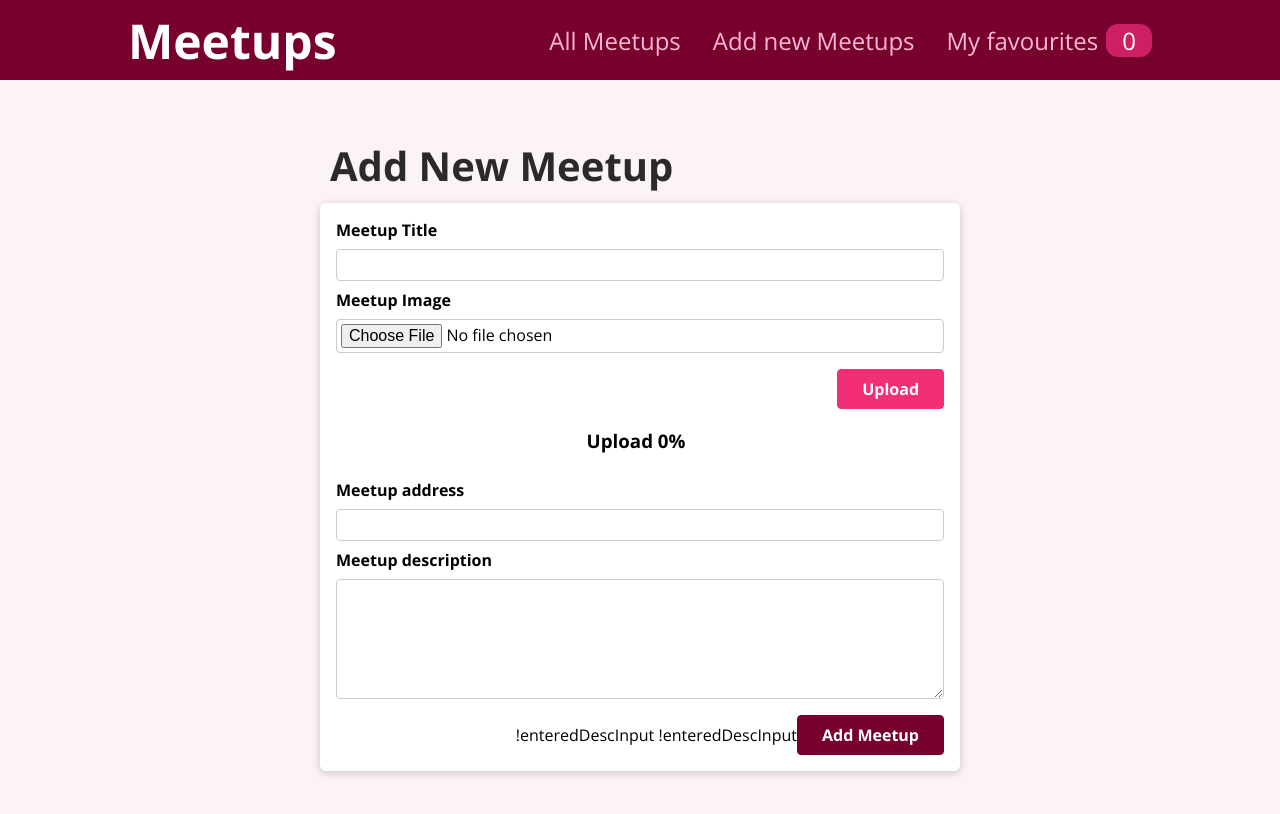
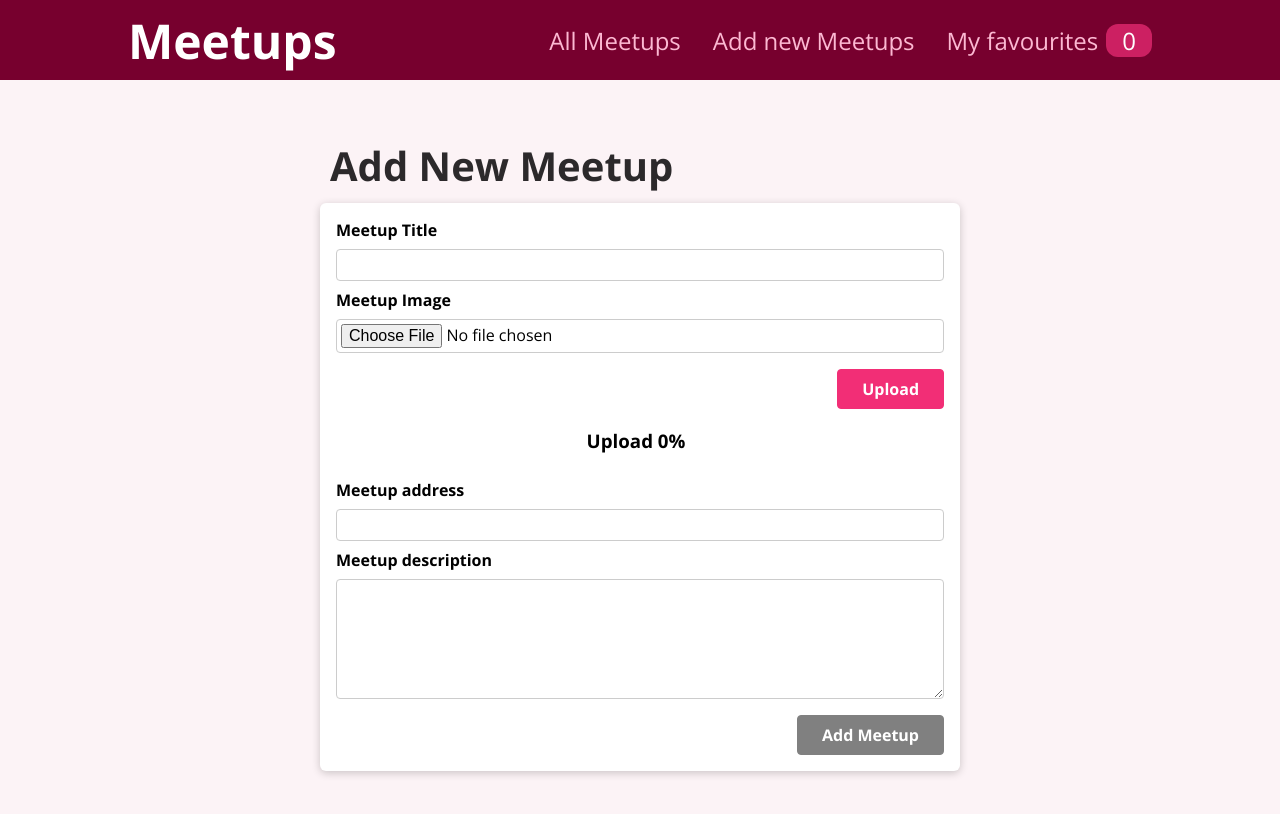
Before and after one commit to jinjialij/react-meet-up, a React (Create React App) app: page /new-meetup in a window 1280 px wide. Shown: the top 814 px of the page. Built offline with nearby package versions, Linux system fonts and the light colour scheme; no server answers.

Commit message:
disable add meetup when form invalid

```diff
--- a/src/components/meetups/NewMeetupForm.js
+++ b/src/components/meetups/NewMeetupForm.js
@@ -13,10 +13,17 @@ function NewMeetupForm(props) {
   const [progress, setProgess] = useState(0);
   const [image, setImage] = useState();
   const [imageUrl, setImageUrl] = useState("");
-  // const [valid, setValid] = useState(false);
+  const [disabled, setDisabled] = useState(true);
+
+  const setDisabledHandler = () => {
+    console.log(`setDisabledHandler triggered`);
+    const value = imageUrl && titleInputRef.current.value && addressInputRef.current.value && descInputRef.current.value;
+    console.log(!value)
+    setDisabled(!value);
+  }
 
   const uploadHandler = (event) => {
-    // console.log(event.target.files[0]);
+    console.log(event.target.files[0]);
     if (event.target.files[0]) {
       setImage(event.target.files[0]);
     }
@@ -39,11 +46,13 @@ function NewMeetupForm(props) {
       () => {
         getDownloadURL(uploadTask.snapshot.ref).then((url) => {
           setImageUrl(url);
-          console.log(url);
+          // console.log(url);
+          setDisabledHandler();
         });
       }
     );
   };
+
 
   function submitHandler(event) {
     event.preventDefault(); //from js
@@ -72,7 +81,7 @@ function NewMeetupForm(props) {
       desc: enteredDescInput,
       fav: false,
     };
-    console.log(meetupData);
+    // console.log(meetupData);
     props.onAddMeetup(meetupData);
   }
   return (
@@ -80,7 +89,7 @@ function NewMeetupForm(props) {
       <form className={classes.form} onSubmit={submitHandler}>
         <div className={classes.control}>
           <label htmlFor="title">Meetup Title</label>
-          <input type="text" required id="title" ref={titleInputRef} />
+          <input type="text" required id="title" ref={titleInputRef} onChange={setDisabledHandler} />
         </div>
 
         <div className={classes.control}>
@@ -104,22 +113,20 @@ function NewMeetupForm(props) {
 
         <div className={classes.control}>
           <label htmlFor="address">Meetup address</label>
-          <input type="text" required id="address" ref={addressInputRef} />
+          <input type="text" required id="address" ref={addressInputRef} onChange={setDisabledHandler} />
         </div>
 
         <div className={classes.control}>
           <label htmlFor="desc">Meetup description</label>
-          <textarea rows="5" required id="desc" ref={descInputRef}></textarea>
+          <textarea rows="5" required id="desc" ref={descInputRef} onChange={setDisabledHandler}></textarea>
         </div>
 
         <div className={classes.actions}>
-          !enteredDescInput
-          !enteredDescInput
-          <button disabled={imageUrl && titleInputRef.current.value && addressInputRef.current.value && descInputRef.current.value}>Add Meetup</button>
+          <button disabled={disabled}>Add Meetup</button>
         </div>
       </form>
     </Card>
-  );
+  )
 }
 
 export default NewMeetupForm;
```
